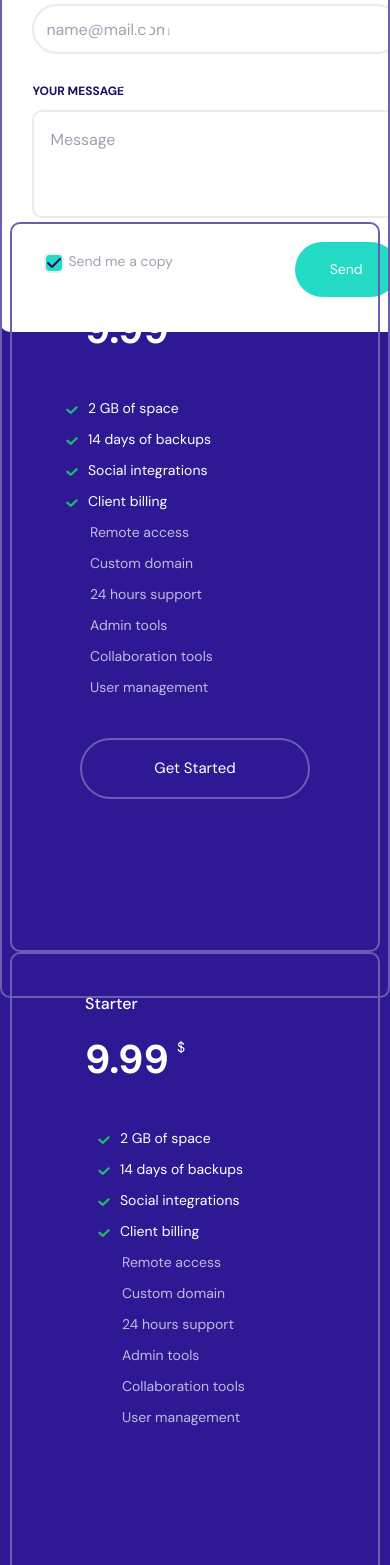
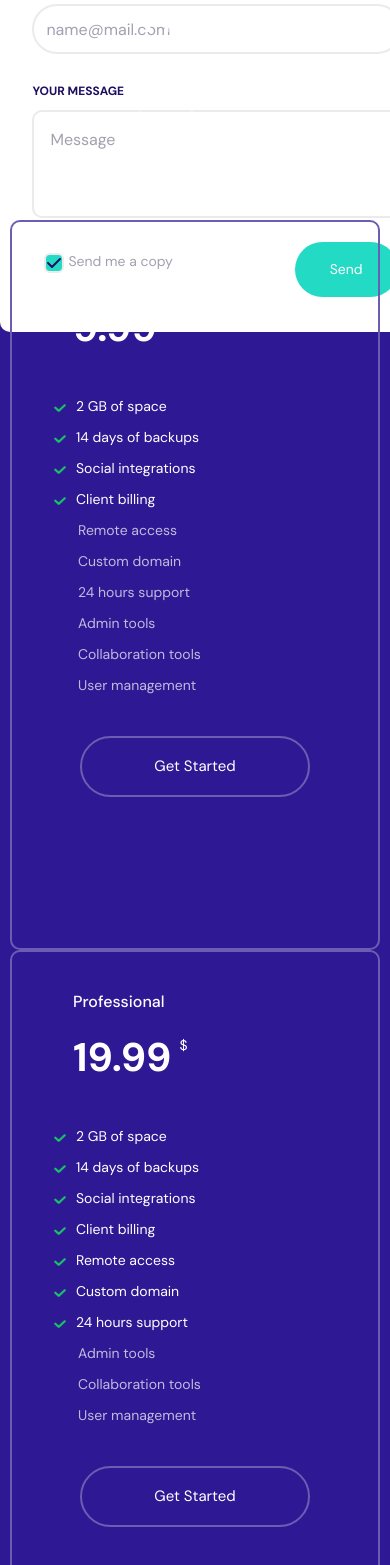
Before and after one commit to kowyzu/fe-task, a Vue app: page / in a window 390 px wide. Shown: the part 3514-5079 px from the top of the page. Built offline with nearby package versions, Linux system fonts and the light colour scheme.

Commit message:
feat: introduce PricingTableHeading.vue; start responsive design of pricing tables

```diff
--- a/src/assets/styles.scss
+++ b/src/assets/styles.scss
@@ -436,8 +436,6 @@ h5 {
 // ----------------------------------------------------
 #section-pricing {
   min-height: 1130px;
-  border: 2px solid $color-action-border;
-  border-radius: 10px;
   .pricing-heading {
     margin-top: 100px;
     max-width: 586px;
@@ -449,7 +447,7 @@ h5 {
     }
   }
   .pricing-table {
-    width: 370px;
+    max-width: 370px;
     height: 730px;
     border: 2px solid $color-action-border;
     border-radius: 10px;
--- /dev/null
+++ b/src/components/pricing/PricingTableHeading.vue
@@ -0,0 +1,15 @@
+<template>
+  <div class="pricing-table-heading">
+    <h5>{{ planName }}</h5>
+    <h2>{{ planPrice }}<sup class="currency ms-2">$</sup></h2>
+  </div>
+</template>
+
+<script>
+export default {
+  props: {
+    planName: String,
+    planPrice: Number
+  }
+}
+</script>
--- a/src/components/pricing/PricingView.vue
+++ b/src/components/pricing/PricingView.vue
@@ -7,65 +7,40 @@
           <h5>Startup Framework is free forever — you only pay for custom domain hosting or to export your site.</h5>
         </div>
       </div>
-      <div class="row justify-content-center gx-5">
-        <div class="col-3 pricing-table">
-          <div class="pricing-table-heading">
-            <h5>Starter</h5>
-            <h2>9.99<sup class="currency ms-2">$</sup></h2>
-          </div>
+      <div class="row justify-content-center row-cols-1 row-cols-md-3">
+        <div class="col pricing-table">
+          <PricingTableHeading :planName="starterPlanData.name" :planPrice="starterPlanData.price" />
           <ul class="p-0">
-            <li class="checked-list-item">
-              <span class="check-icon"></span>
-              <p>2 GB of space</p>
-            </li>
-            <li class="checked-list-item">
-              <span class="check-icon"></span>
-              <p>14 days of backups</p>
-            </li>
-            <li class="checked-list-item">
-              <span class="check-icon"></span>
-              <p>Social integrations</p>
-            </li>
-            <li class="checked-list-item">
-              <span class="check-icon"></span>
-              <p>Client billing</p>
-            </li>
-            <li class="list-item">
-              <p class="ps-4">Remote access</p>
-            </li>
-            <li class="list-item">
-              <p class="ps-4">Custom domain</p>
-            </li>
-            <li class="list-item">
-              <p class="ps-4">24 hours support</p>
-            </li>
-            <li class="list-item">
-              <p class="ps-4">Admin tools</p>
-            </li>
-            <li class="list-item">
-              <p class="ps-4">Collaboration tools</p>
-            </li>
-            <li class="list-item">
-              <p class="ps-4">User management</p>
-            </li>
+            <PricingTableItem v-for="(item) in starterPlanData.features" :key="item.id"
+              :class="item.isChecked ? 'checked-list-item' : 'list-item'" :text="item.text"
+              :isChecked="item.isChecked" />
           </ul>
           <div class="row justify-content-center">
             <button class="btn-action btn-big mt-4">Get Started</button>
           </div>
         </div>
-        <div class="col-3 pricing-table">
-          <div class="pricing-table-heading">
-            <h5>Starter</h5>
-            <h2>9.99<sup class="currency ms-2">$</sup></h2>
+        <div class="col pricing-table mx-md-4 mx-0">
+          <PricingTableHeading :planName="professionalPlanData.name" :planPrice="professionalPlanData.price" />
+          <ul class="p-0">
+            <PricingTableItem v-for="(item) in professionalPlanData.features" :key="item.id"
+              :class="item.isChecked ? 'checked-list-item' : 'list-item'" :text="item.text"
+              :isChecked="item.isChecked" />
+          </ul>
+          <div class="row justify-content-center">
+            <button class="btn-action btn-big mt-4">Get Started</button>
           </div>
-          <ul>
-            <div v-for="(item, index) in starterPlanData" :key="item.id">
-              <PricingTableItem :class="item.isChecked ? 'checked-list-item' : 'list-item'" :text="item.text"
-                :isChecked="item.isChecked" />
-            </div>
+        </div>
+        <div class="col pricing-table">
+          <PricingTableHeading :planName="teamPlanData.name" :planPrice="teamPlanData.price" />
+          <ul class="p-0">
+            <PricingTableItem v-for="(item) in teamPlanData.features" :key="item.id"
+              :class="item.isChecked ? 'checked-list-item' : 'list-item'" :text="item.text"
+              :isChecked="item.isChecked" />
           </ul>
+          <div class="row justify-content-center m-0 p-0">
+            <button class="btn-action btn-big mt-3">Get Started</button>
+          </div>
         </div>
-
       </div>
     </div>
   </section>
@@ -73,18 +48,21 @@
 
 <script>
 import PricingTableItem from './PricingTableItem.vue';
+import PricingTableHeading from './PricingTableHeading.vue';
 
 //Text
 import text_JSON from './pricing.json'
 
 export default {
   components: {
-    PricingTableItem
+    PricingTableItem,
+    PricingTableHeading
   },
   data() {
     return {
-      textJson: text_JSON,
-      starterPlanData: text_JSON[0].features,
+      starterPlanData: text_JSON[0],
+      professionalPlanData: text_JSON[1],
+      teamPlanData: text_JSON[2],
     }
   },
 };
--- a/src/components/pricing/pricing.json
+++ b/src/components/pricing/pricing.json
@@ -1,6 +1,7 @@
 [
   {
     "name": "Starter",
+    "price" : 9.99,
     "features": [
       { "id": 1, "text": "2 GB of space", "isChecked": true },
       { "id": 2, "text": "14 days of backups", "isChecked": true },
@@ -16,6 +17,7 @@
   },
   {
     "name": "Professional",
+    "price" : 19.99,
     "features": [
       { "id": 1, "text": "2 GB of space", "isChecked": true },
       { "id": 2, "text": "14 days of backups", "isChecked": true },
@@ -31,6 +33,7 @@
   },
   {
     "name": "Team",
+    "price" : 49.99,
     "features": [
       { "id": 1, "text": "2 GB of space", "isChecked": true },
       { "id": 2, "text": "14 days of backups", "isChecked": true },
```
